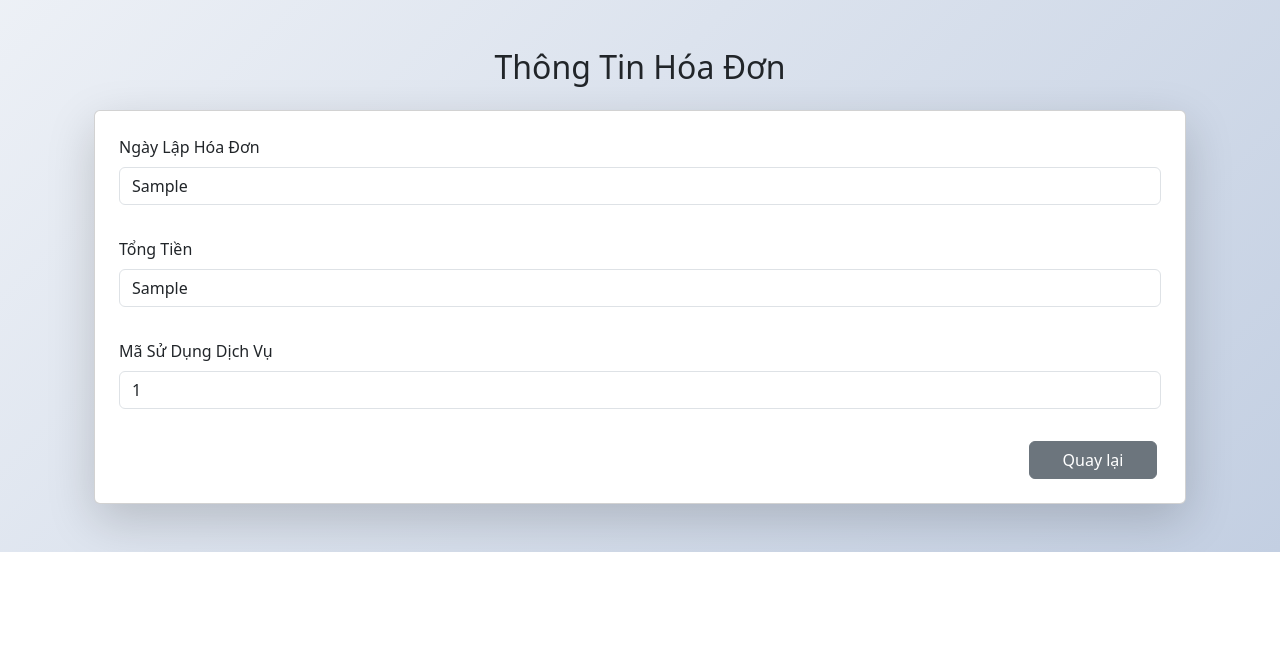
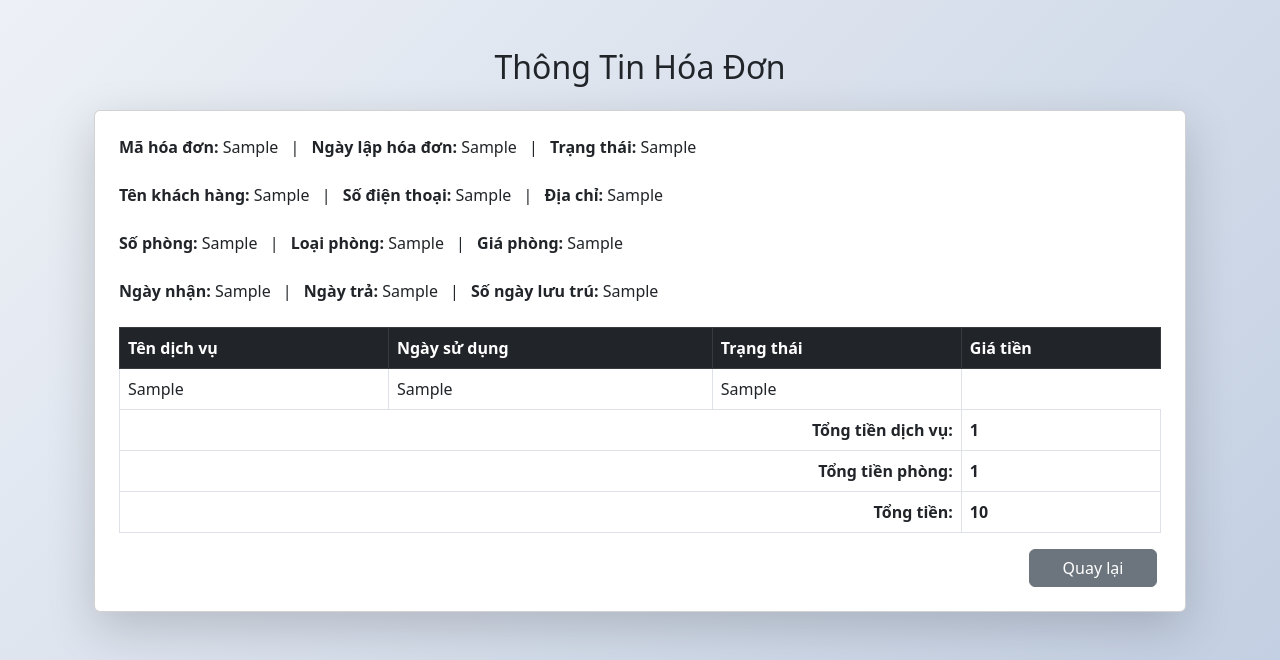
Before and after one commit to ducdz1m2/QLKS, a Django app: template QLKS/invoices/templates/invoices/detail_invoices.html in a window 1280 px wide. Shown: the part 368-1028 px from the top of the page. Before the commit the page ends 920 px from the top, so only its background shows below. Run offline with Django 5.2, Linux system fonts and the light colour scheme; the template is opened without the code that fills it: most values are stand-ins (such as "Sample title", 1, 10 or a date in 2020).

Commit message:
Update invoices

```diff
--- a/QLKS/customer/templates/customer/add_customer.html
+++ b/QLKS/customer/templates/customer/add_customer.html
@@ -54,8 +54,9 @@
     <div id="chon_khach_cu">
         <label class="form-label fw-semibold">Chọn khách hàng:</label>
         <select name="customer_id" class="form-select">
+            <option value="" disabled selected hidden>--Tên khách hàng--</option>
             {% for customer in customers %}
-                <option value="{{ customer.id }}">{{ customer.TenKhachHang }} - {{ customer.user.email }}</option>
+                <option value="{{ customer.id }}" {% if customer.TrangThai == 'Đang ở' %} disabled {% endif %}>{{ customer.TenKhachHang }} {% if customer.TrangThai == 'Đang ở' %} (Đang thuê) {% endif %}</option>
             {% endfor %}
         </select>
     </div>
--- a/QLKS/invoices/templates/invoices/detail_invoices.html
+++ b/QLKS/invoices/templates/invoices/detail_invoices.html
@@ -1,4 +1,3 @@
-
 {% extends 'base.html' %}
 
 {% block content %}
@@ -14,19 +13,74 @@
 
     <div class="card p-4 shadow-lg mb-5">
         <div class="mb-3">
-            <label for="NgayLapHoaDon" class="form-label">Ngày Lập Hóa Đơn</label>
-            <p class="form-control">{{ invoices.NgayLapHoaDon }}</p>
+            <label class="form-label text-center me-2"><b>Mã hóa đơn:</b> {{ invoices.MaHoaDon }}</label>
+            |
+            <label class="form-label text-center ms-2 me-2"><b>Ngày lập hóa đơn:</b> {{ invoices.NgayLapHoaDon }}</label>
+            |
+            <label class="form-label text-center ms-2"><b>Trạng thái:</b> {{ invoices.TrangThai }}</label>
         </div>
 
         <div class="mb-3">
-            <label for="TongTien" class="form-label">Tổng Tiền</label>
-            <p class="form-control">{{ invoices.TongTien }}</p>
+            <label class="form-label text-center me-2"><b>Tên khách hàng:</b> {{ invoices.TenKhachHang }}</label>
+            |
+            <label class="form-label text-center ms-2 me-2"><b>Số điện thoại:</b> {{ invoices.SoDienThoai }}</label>
+            |
+            <label class="form-label text-center ms-2"><b>Địa chỉ:</b> {{ invoices.DiaChi }}</label>
+        </div>
+
+
+        <div class="mb-3">
+            <label class="form-label text-center me-2"><b>Số phòng:</b> {{ invoices.SoPhong }}</label>
+            |
+            <label class="form-label text-center ms-2 me-2"><b>Loại phòng:</b> {{ invoices.TenLoai }}</label>
+            |
+            <label class="form-label text-center ms-2"><b>Giá phòng:</b> {{ invoices.GiaPhong }}</label>
         </div>
 
         <div class="mb-3">
-            <label for="MaThue_id" class="form-label">Mã Sử Dụng Dịch Vụ</label>
-            <p class="form-control">{{ invoices.MaThue_id }}</p>
+            <label class="form-label text-center me-2"><b>Ngày nhận:</b> {{ invoices.NgayNhan }}</label>
+            |
+            <label class="form-label text-center ms-2 me-2"><b>Ngày trả:</b> {{ invoices.NgayTra }}</label>
+            |
+            <label class="form-label text-center ms-2"><b>Số ngày lưu trú:</b> {{ invoices.NgayLuuTru }}</label>
         </div>
+
+        <table class="table table-bordered table-hover">
+            <thead class="table-dark">
+                <tr>
+                    <th>Tên dịch vụ</th>
+                    <th>Ngày sử dụng</th>
+                    <th>Trạng thái</th>
+                    <th>Giá tiền</th>
+                </tr>
+            </thead>
+            {% for service in services %}
+            <tr>
+                <td>{{ service.TenDichVu }}</td>
+                <td>{{ service.NgaySuDung }}</td>
+                {% if service.TrangThai == "Đang chờ xử lý" %}
+                <td>Đang chờ xử lý</td>
+                {% elif service.TrangThai == "Đang xử lý"  %}
+                <td>Đang xử lý</td>
+                {% elif service.TrangThai == "Hoàn thành"  %}
+                <td>Hoàn thành</td>
+                {% endif %}
+                <td>{{ service.GiaDichVu }}</td>
+            </tr>
+            {% endfor %}
+            <tr>
+                <td colspan="3" class="text-end"><b>Tổng tiền dịch vụ:</b></td>
+                <td><b>{{ money.total_service }}</b></td>
+            </tr>
+            <tr>
+                <td colspan="3" class="text-end"><b>Tổng tiền phòng:</b></td>
+                <td><b>{{ money.total_rent }}</b></td>
+            </tr>
+            <tr>
+                <td colspan="3" class="text-end"><b>Tổng tiền:</b></td>
+                <td><b>{{ money.total }}</b></td>
+            </tr>
+        </table>
 
         <div class="d-flex justify-content-end">
             <a href="{% url 'invoices_list' %}" class="btn btn-secondary me-1" style="width: 8rem;">Quay lại</a>
```
Also changed, not shown: QLKS/invoices/views.py (+19 -11 lines).
